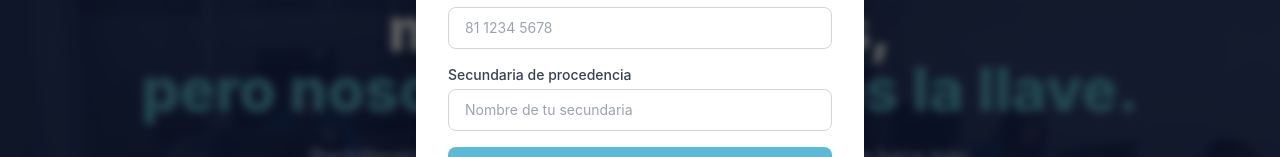
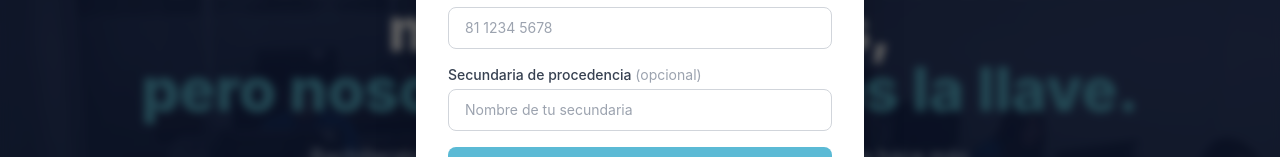
Before and after one commit to taquion/prepaiim, a React (Vite) app in the folder frontend/: page / in a window 1280 px wide. Both pictures are taken after a click on the button "Inscríbete hoy". Shown: the part 424-581 px from the top of the page. Built offline with nearby package versions, Linux system fonts and the light colour scheme; no server answers.

Commit message:
fix: campo Secundaria opcional en modal de inscripción

```diff
--- a/frontend/src/pages/Landing.jsx
+++ b/frontend/src/pages/Landing.jsx
@@ -121,10 +121,9 @@ function InscripcionModal({ onClose }) {
                 />
               </div>
               <div>
-                <label className="block text-sm font-medium text-gray-700 mb-1">Secundaria de procedencia</label>
+                <label className="block text-sm font-medium text-gray-700 mb-1">Secundaria de procedencia <span className="text-gray-400 font-normal">(opcional)</span></label>
                 <input
                   type="text"
-                  required
                   placeholder="Nombre de tu secundaria"
                   value={form.secundaria}
                   onChange={e => setForm({ ...form, secundaria: e.target.value })}
```
